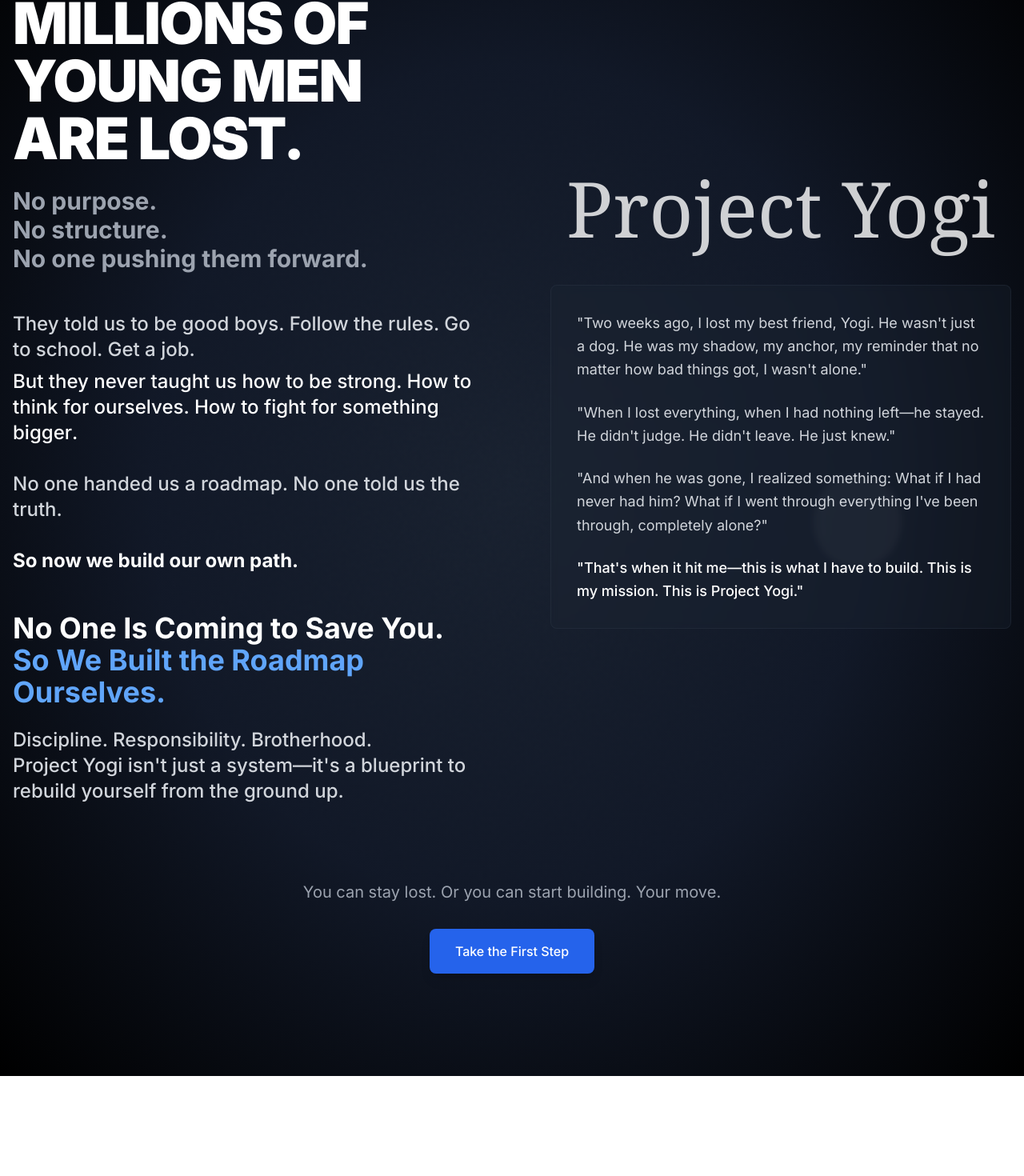
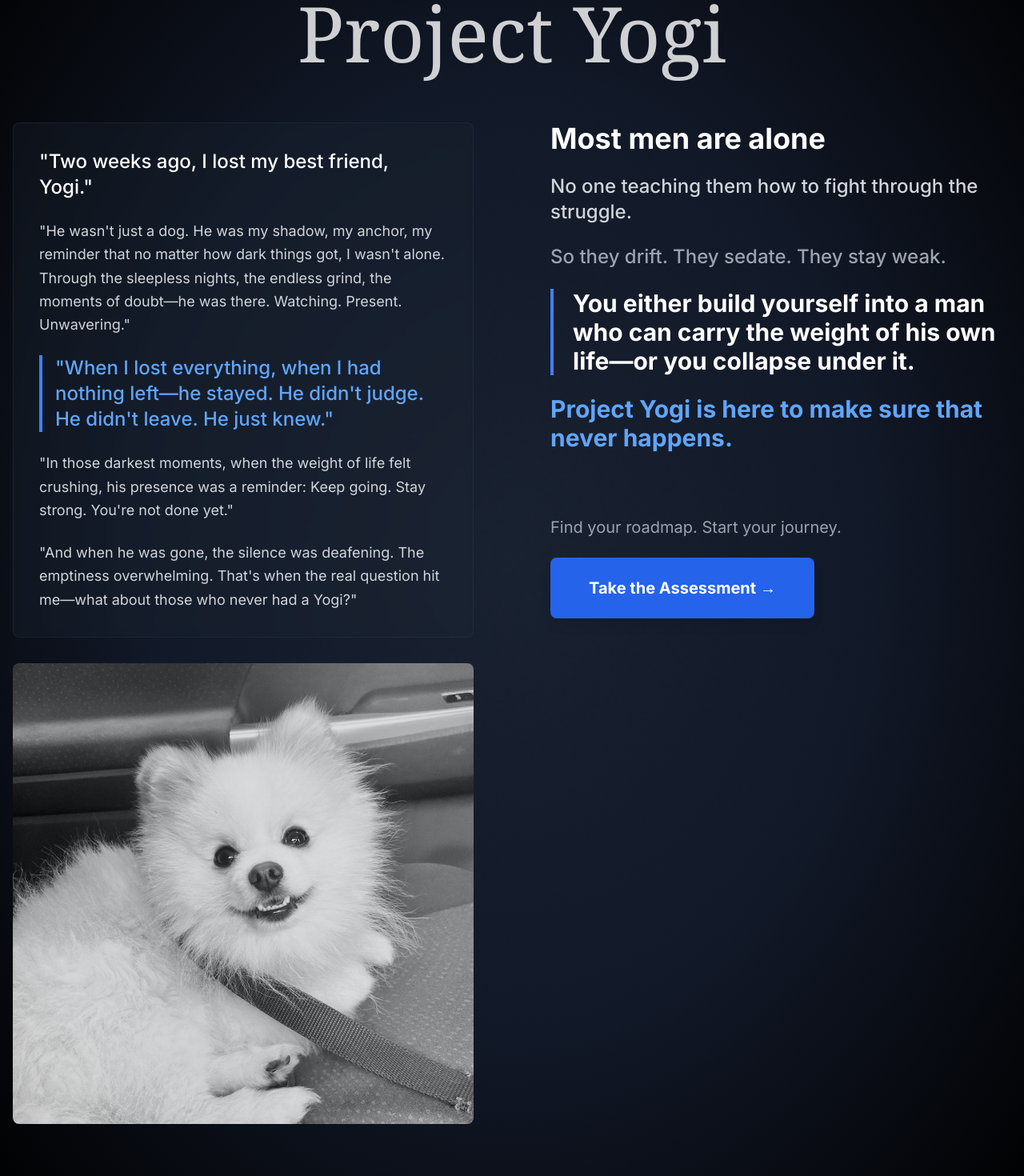
Before and after one commit to YogiBearAi/yogi-app, a Next.js app: page / in a window 1280 px wide. Shown: the part 935-2405 px from the top of the page at 80% size. Before the commit the page ends 2280 px from the top, so only its background shows below. Built offline with nearby package versions, Linux system fonts and the light colour scheme.

Commit message:
Cleaned up mission page

```diff
--- a/src/app/components/Hero.tsx
+++ b/src/app/components/Hero.tsx
@@ -72,11 +72,11 @@ export default function Hero() {
           initial={{ opacity: 0, y: 20 }}
           animate={{ opacity: 1, y: 0 }}
           transition={{ duration: 0.8, ease: "easeOut" }}
-          className="text-5xl md:text-7xl font-bold tracking-wider text-white mb-12 uppercase"
+          className="text-6xl md:text-8xl font-bold tracking-wider text-white mb-16 uppercase"
         >
-          We Help Lost Young Men
+          We Help Lost Men
           <br />
-          <span className="bg-gradient-to-r from-blue-400 to-indigo-500 text-transparent bg-clip-text">
+          <span className="bg-gradient-to-r from-blue-400 via-indigo-500 to-blue-600 text-transparent bg-clip-text px-4 rounded-xl">
             Find Meaning
           </span>
         </motion.h1>
@@ -85,7 +85,7 @@ export default function Hero() {
           initial={{ opacity: 0 }}
           animate={{ opacity: 1 }}
           transition={{ duration: 0.8, delay: 0.4 }}
-          className="max-w-4xl mx-auto mb-16"
+          className="max-w-4xl mx-auto mb-20"
         >
           <p className="text-xl md:text-2xl italic font-serif text-gray-300 mb-4">
             "When we are no longer able to change a situation, we are challenged to change ourselves."
@@ -101,7 +101,7 @@ export default function Hero() {
         >
           <Link
             href="/questionnaire"
-            className="inline-block px-12 py-5 text-lg font-semibold text-white bg-gradient-to-r from-blue-600 to-indigo-600 rounded-lg shadow-lg hover:shadow-xl hover:-translate-y-0.5 transform transition-all duration-200 hover:from-blue-700 hover:to-indigo-700 active:scale-95"
+            className="inline-block px-16 py-6 text-xl font-semibold text-white bg-gradient-to-r from-blue-600 via-indigo-600 to-blue-700 rounded-2xl shadow-lg hover:shadow-xl hover:-translate-y-0.5 transform transition-all duration-200 hover:from-blue-700 hover:to-indigo-800 active:scale-95"
           >
             Take the Assessment
           </Link>
--- a/src/app/components/Mission.tsx
+++ b/src/app/components/Mission.tsx
@@ -1,7 +1,9 @@
 'use client';
 
-import { motion } from 'framer-motion';
+import { motion, useScroll, useTransform } from 'framer-motion';
 import { useRef, useEffect, useState } from 'react';
+import Image from 'next/image';
+import Link from 'next/link';
 
 // Typewriter effect component
 const TypewriterText = ({ text, delay = 0 }: { text: string; delay?: number }) => {
@@ -40,6 +42,15 @@ export default function Mission() {
   const containerRef = useRef<HTMLDivElement>(null);
   const [mounted, setMounted] = useState(false);
 
+  // Scroll-based animations
+  const { scrollYProgress } = useScroll({
+    target: containerRef,
+    offset: ["start end", "end start"]
+  });
+
+  const imageOpacity = useTransform(scrollYProgress, [0, 0.5], [0.3, 1]);
+  const textShake = useTransform(scrollYProgress, [0.3, 0.4], [0, 1]);
+
   useEffect(() => {
     setMounted(true);
   }, []);
@@ -63,156 +74,105 @@ export default function Mission() {
       />
 
       <div className="relative z-10 container mx-auto px-4 py-24 md:py-32">
-        <div className="grid md:grid-cols-2 gap-12 md:gap-24 items-center">
-          {/* Left Column - The Mission */}
-          <div className="space-y-12">
-            <div className="space-y-6">
-              <h2
-                className="text-5xl md:text-6xl lg:text-7xl font-black text-white uppercase tracking-tight"
-              >
-                Millions of Young Men Are Lost.
-              </h2>
-
-              <h3
-                className="text-2xl md:text-3xl font-bold text-gray-400 leading-tight"
-              >
-                No purpose.
-                <br />
-                No structure.
-                <br />
-                No one pushing them forward.
-              </h3>
-            </div>
-
-            <div className="space-y-8">
-              <p className="text-xl md:text-2xl text-gray-300 font-medium leading-relaxed">
-                They told us to be good boys. Follow the rules. Go to school. Get a job.
-                <span className="block mt-2 text-white">
-                  But they never taught us how to be <TypewriterText text="strong" delay={1} />.
-                  How to think for <TypewriterText text="ourselves" delay={1.5} />.
-                  How to fight for something <TypewriterText text="bigger" delay={2} />.
-                </span>
-              </p>
-
-              <p className="text-xl md:text-2xl text-gray-300 font-medium leading-relaxed">
-                No one handed us a roadmap. No one told us the truth.
-              </p>
-
-              <p className="text-xl md:text-2xl text-white font-bold leading-relaxed">
-                So now we build our own path.
-              </p>
-            </div>
-
-            <div className="space-y-6">
-              <h2 className="text-3xl md:text-4xl font-bold text-white">
-                No One Is Coming to Save You.
-                <br />
-                <span className="text-blue-400">
-                  So We Built the Roadmap Ourselves.
-                </span>
-              </h2>
-
-              <h3 className="text-xl md:text-2xl text-gray-300 font-medium">
-                Discipline. Responsibility. Brotherhood.
-                <br />
-                Project Yogi isn't just a system—it's a blueprint to rebuild yourself from the ground up.
-              </h3>
-            </div>
-          </div>
-
-          {/* Right Column - Yogi's Story */}
-          <div className="relative">
-            <div className="space-y-8">
-              {/* Project Yogi title */}
-              <div className="text-center mb-12">
+        {/* Title */}
+        <div className="text-center mb-16">
           <h2 className="text-[6rem] font-serif text-white/80 leading-none select-none">
             Project Yogi
           </h2>
         </div>
 
-              <div className="relative z-10 space-y-8 bg-gray-800/30 p-8 rounded-lg backdrop-blur-sm border border-gray-700/30">
+        {/* Two Column Layout */}
+        <div className="grid md:grid-cols-2 gap-12 md:gap-24 items-start">
+          {/* Left Column - Yogi's Story */}
+          <div className="space-y-12">
+            <div className="relative">
+              <div className="space-y-8 bg-gray-800/30 p-8 rounded-lg backdrop-blur-sm border border-gray-700/30">
                 <div className="space-y-6 text-lg text-gray-300 leading-relaxed">
-                  <p>
-                    "Two weeks ago, I lost my best friend, Yogi.
-                    He wasn't just a dog. He was my shadow, my anchor, my reminder that no matter how bad things got, I wasn't alone."
+                  <p className="text-2xl font-medium text-white">
+                    "Two weeks ago, I lost my best friend, Yogi."
                   </p>
 
                   <p>
+                    "He wasn't just a dog. He was my shadow, my anchor, my reminder that no matter how dark things got, I wasn't alone. Through the sleepless nights, the endless grind, the moments of doubt—he was there. Watching. Present. Unwavering."
+                  </p>
+
+                  <blockquote className="text-xl md:text-2xl font-medium text-blue-400 border-l-4 border-blue-500 pl-4 my-8">
                     "When I lost everything, when I had nothing left—he stayed. He didn't judge. He didn't leave. He just knew."
+                  </blockquote>
+
+                  <p>
+                    "In those darkest moments, when the weight of life felt crushing, his presence was a reminder: Keep going. Stay strong. You're not done yet."
                   </p>
 
                   <p>
-                    "And when he was gone, I realized something: What if I had never had him?
-                    What if I went through everything I've been through, completely alone?"
-                  </p>
-
-                  <p className="text-white font-medium">
-                    "That's when it hit me—this is what I have to build.
-                    This is my mission. This is Project Yogi."
+                    "And when he was gone, the silence was deafening. The emptiness overwhelming. That's when the real question hit me—what about those who never had a Yogi?"
                   </p>
                 </div>
               </div>
-            </div>
 
-            {/* Animated silhouette */}
-            {mounted && (
               <motion.div
-                className="absolute -bottom-24 right-0 opacity-5 pointer-events-none"
-                animate={{
-                  y: [0, -10, 0],
-                  opacity: [0.05, 0.07, 0.05],
-                }}
-                transition={{
-                  duration: 6,
-                  repeat: Infinity,
-                  ease: "easeInOut",
-                }}
+                style={{ opacity: imageOpacity }}
+                className="aspect-square w-full relative rounded-lg overflow-hidden mt-8"
               >
-                <svg
-                  width="400"
-                  height="400"
-                  viewBox="0 0 400 400"
-                  fill="none"
-                  xmlns="http://www.w3.org/2000/svg"
-                  className="w-96 h-96"
-                >
-                  {/* Simple dog silhouette path */}
-                  <path
-                    d="M200 100c-20 0-40 10-50 30-10 20-10 40 0 60 10 20 30 30 50 30s40-10 50-30c10-20 10-40 0-60-10-20-30-30-50-30z"
-                    fill="currentColor"
-                    className="text-white"
+                <Image
+                  src="/images/yogi-grayscale.jpg"
+                  alt="Yogi"
+                  width={800}
+                  height={800}
+                  className="object-cover w-full h-full filter grayscale hover:grayscale-0 transition-all duration-1000"
+                  priority
                 />
-                </svg>
               </motion.div>
-            )}
             </div>
           </div>
 
-        {/* Call to Action */}
-        <div className="mt-24 text-center">
-          <p className="text-xl text-gray-400 mb-8">
-            You can stay lost. Or you can start building. Your move.
+          {/* Right Column - The Gut Punch */}
+          <motion.div
+            className="space-y-12"
+            animate={{
+              x: textShake.get() ? [-0.5, 0.5, -0.5, 0.5, 0] : 0
+            }}
+            transition={{
+              duration: 0.2
+            }}
+          >
+            <div className="space-y-8">
+              <div className="space-y-6">
+                <h2 className="text-3xl md:text-4xl text-white font-bold leading-relaxed">
+                  Most men are alone
+                </h2>
+
+                <p className="text-xl md:text-2xl text-gray-300 font-medium leading-relaxed">
+                  No one teaching them how to fight through the struggle.
                 </p>
 
-          {mounted && (
-            <motion.button
-              className="px-8 py-4 bg-blue-600 text-white font-medium rounded-lg shadow-lg hover:shadow-blue-500/20"
-              whileHover={{
-                scale: 1.05,
-                boxShadow: "0 0 20px rgba(59, 130, 246, 0.5)"
-              }}
-              whileTap={{ scale: 0.95 }}
-              onClick={() => {
-                // Smooth scroll to next section
-                window.scrollTo({
-                  top: window.innerHeight * 2,
-                  behavior: 'smooth'
-                });
-              }}
+                <p className="text-xl md:text-2xl text-gray-400 font-medium leading-relaxed">
+                  So they drift. They sedate. They stay weak.
+                </p>
+
+                <blockquote className="text-2xl md:text-3xl font-bold text-white my-8 border-l-4 border-blue-500 pl-6">
+                  You either build yourself into a man who can carry the weight of his own life—or you collapse under it.
+                </blockquote>
+
+                <p className="text-2xl md:text-3xl text-blue-400 font-bold">
+                  Project Yogi is here to make sure that never happens.
+                </p>
+              </div>
+            </div>
+
+            <div className="pt-8">
+              <p className="text-xl text-gray-400 mb-6">
+                Find your roadmap. Start your journey.
+              </p>
+
+              <Link
+                href="/questionnaire"
+                className="inline-block px-12 py-6 bg-blue-600 text-white text-xl font-bold rounded-lg shadow-lg hover:shadow-blue-500/20 transform transition-all duration-200 hover:scale-105 active:scale-95"
               >
-              Take the First Step
-            </motion.button>
-          )}
+                Take the Assessment →
+              </Link>
+            </div>
+          </motion.div>
         </div>
       </div>
     </section>
```
Also changed, not shown: public/images/yogi-grayscale.jpg (added). Lines whose indentation alone changed are shown as unchanged.
